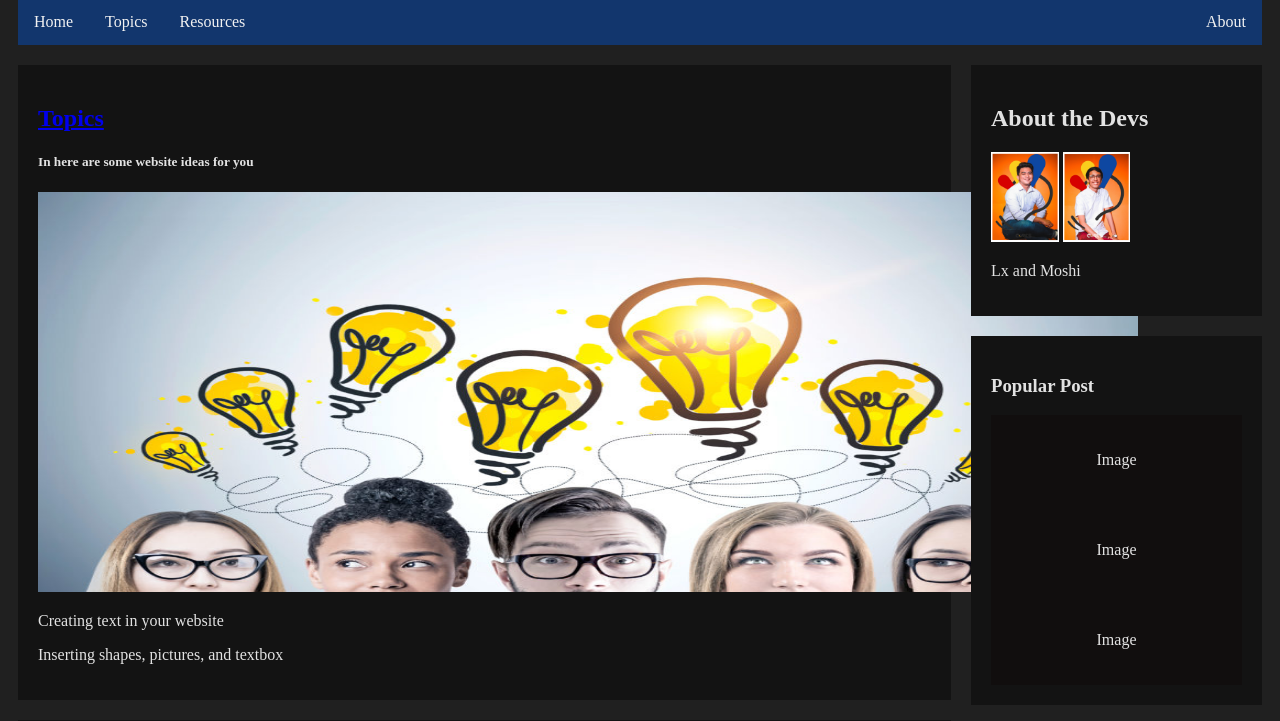
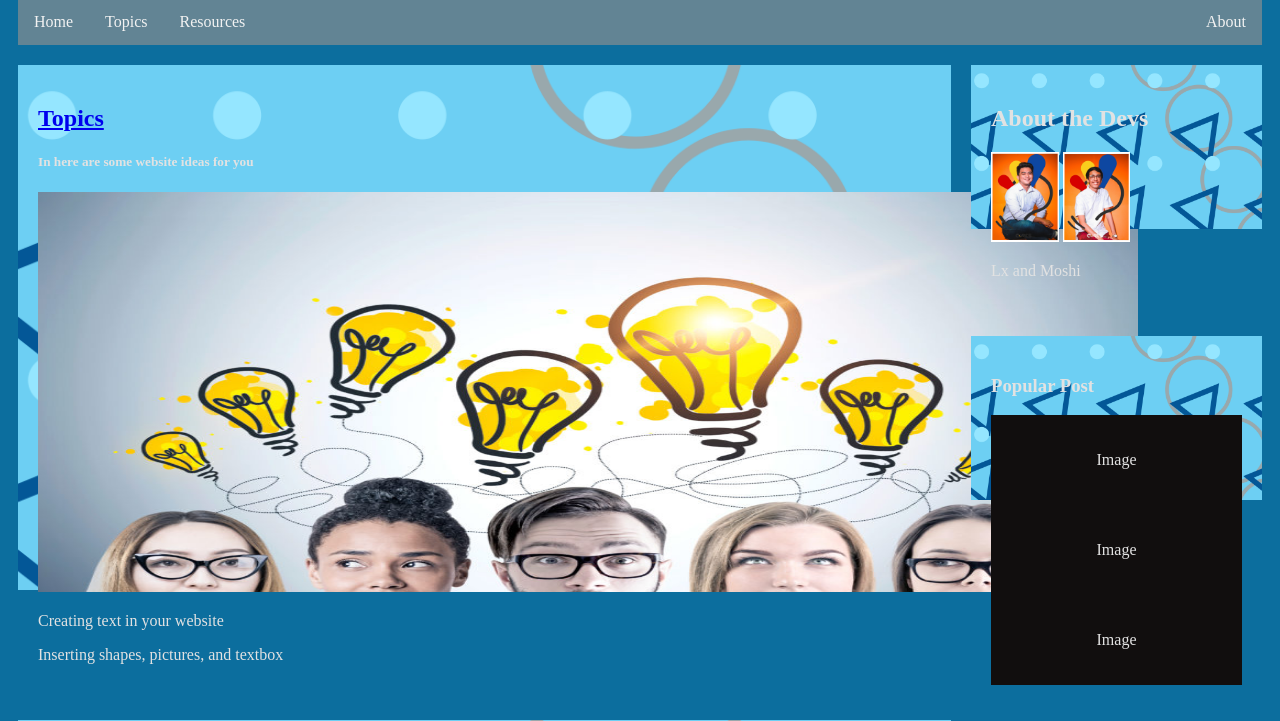
Before and after one commit to jshlxsrg/CET-Website, a PHP site: page /index.php in a window 1280 px wide. Shown: the part 238-959 px from the top of the page. Run offline with PHP 8.4, Linux system fonts and the light colour scheme.

Commit message:
Add files via upload

```diff
--- a/style.css
+++ b/style.css
@@ -4,7 +4,7 @@
 
 body {
   padding: 10px;
-  background: rgb(32, 32, 32);
+  background: rgb(12, 110, 158);
 }
 
 /* Header/Blog Title */
@@ -23,7 +23,7 @@ body {
 /* Style the top navigation bar */
 .topnav {
   overflow: hidden;
-  background-color: rgb(18, 54, 109);
+  background-color: rgb(98, 132, 148);
 }
 
 /* Style the topnav links */
@@ -68,7 +68,9 @@ body {
 
 /* Add a card effect for articles */
 .card {
-  background: rgb(19, 19, 19);
+  background-image: url(static/PD1.png);
+  background-repeat: no-repeat;
+  background-size: 100%;
   padding: 20px;
   margin-top: 20px;
 }
```
